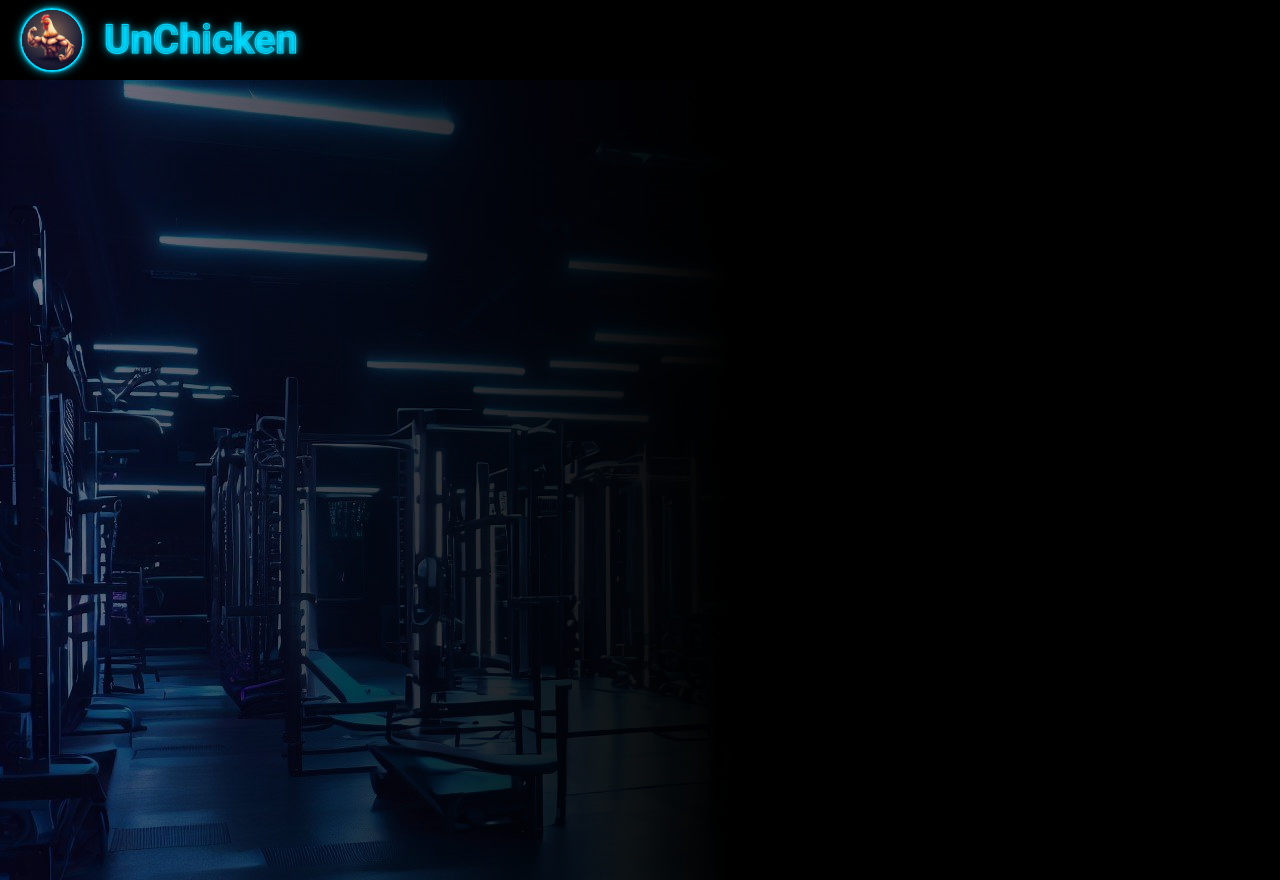
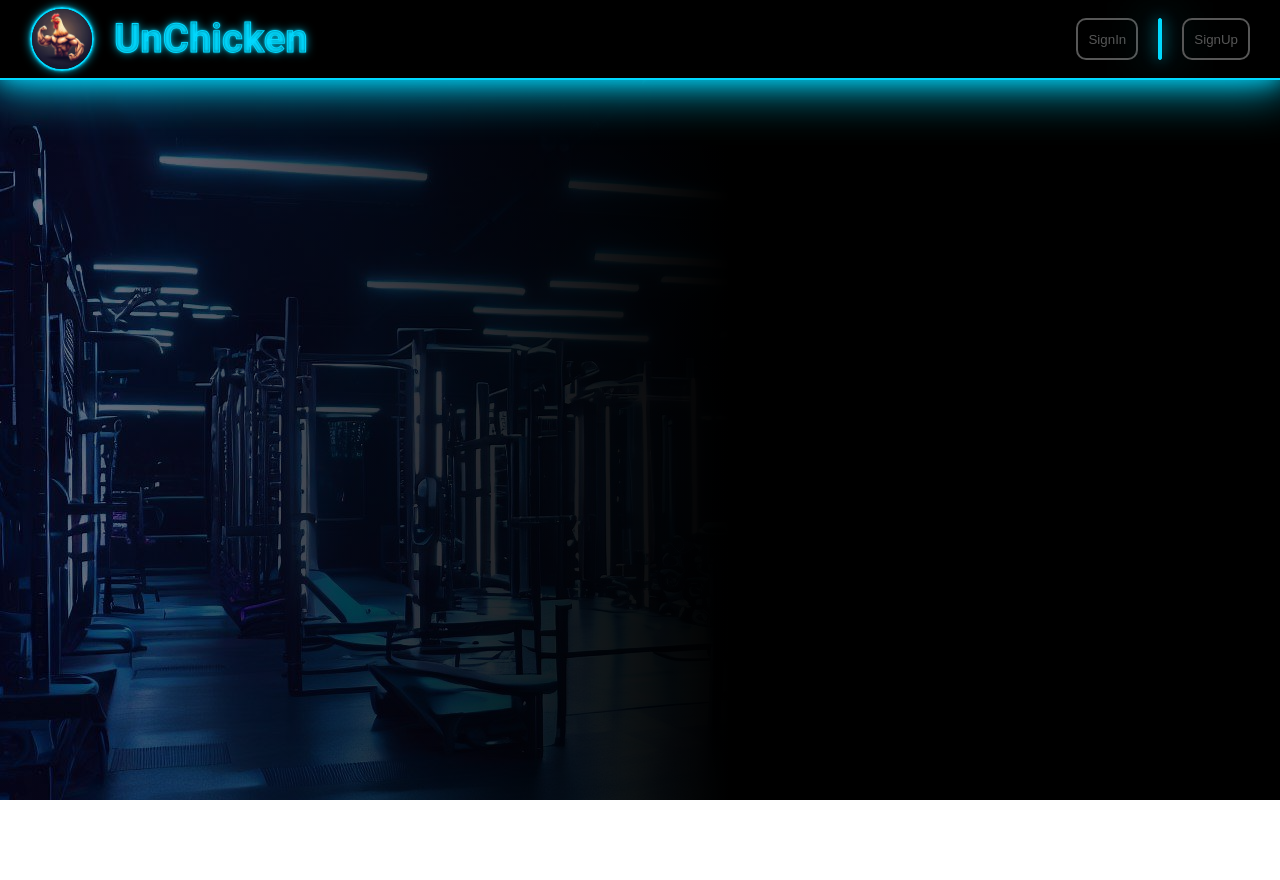
Before and after one commit to breno-aredes/UnChicken-frontend, a Next.js app: page / in a window 1280 px wide. After the commit the page ends 800 px from the top, so only its background shows below. Built offline with nearby package versions, Linux system fonts and the light colour scheme.

Commit message:
feat: finished header layout

```diff
--- /dev/null
+++ b/src/components/common/button.jsx
@@ -0,0 +1,20 @@
+import styled from "styled-components";
+
+export const NeonButton = styled.button`
+  display: inline-block;
+  cursor: pointer;
+  text-decoration: none;
+  padding: 10px 10px;
+  border-radius: 10px;
+  background-color: transparent;
+  transition: box-shadow 0.1s;
+  color: #575757;
+  border: 2px solid #575757;
+
+  :hover {
+    border: 2px solid #00d9ff;
+    color: #00d9ff;
+    box-shadow: 0 0 35px #00d9ff, 0 0 15px #00d9ffc0 inset;
+    text-shadow: 0px 0px 10px #00d9ffcc, 0px 0px 3px #00d9ff;
+  }
+`;
--- a/src/components/layout/header/index.js
+++ b/src/components/layout/header/index.js
@@ -1,4 +1,5 @@
-import { HeaderContainer, Logo } from "./style";
+import { NeonButton } from "@/components/common/button";
+import { BarNeon, HeaderContainer, LogBar, Logo } from "./style";
 
 export default function Header() {
   return (
@@ -7,6 +8,11 @@ export default function Header() {
         <img src="/UnChickenApp2.0.jpg"></img>
         <h1> UnChicken </h1>
       </Logo>
+      <LogBar>
+        <NeonButton>SignIn</NeonButton>
+        <BarNeon></BarNeon>
+        <NeonButton>SignUp</NeonButton>
+      </LogBar>
     </HeaderContainer>
   );
 }
--- a/src/components/layout/header/style.js
+++ b/src/components/layout/header/style.js
@@ -5,6 +5,16 @@ export const HeaderContainer = styled.div`
   height: 80px;
   display: flex;
   align-items: center;
+  justify-content: space-between;
+  width: 100%;
+  padding: 0px 30px 0px 30px;
+  box-sizing: border-box;
+  border-bottom: 2px solid #00d9ff;
+  color: #00d9ff;
+  box-shadow: 0 0 50px 5px #00d9ff, 0 0 20px #00d9ffc0;
+  position: fixed;
+  top: 0;
+  z-index: 1;
 `;
 
 export const Logo = styled.div`
@@ -12,7 +22,6 @@ export const Logo = styled.div`
   align-items: center;
 
   h1 {
-    color: #00fffd; /* Cor azul neon */
     margin-left: 20px;
     font-family: "Roboto", sans-serif;
     font-size: 40px;
@@ -24,9 +33,22 @@ export const Logo = styled.div`
 
   img {
     height: 60px;
-    margin-left: 20px;
     border-radius: 40px;
     border: 2px solid #00d9ff;
     box-shadow: 0px 0px 10px #00d9ffcc, 0px 0px 3px #00d9ff;
   }
 `;
+
+export const LogBar = styled.div`
+  display: flex;
+`;
+
+export const BarNeon = styled.div`
+  height: 40px;
+  width: 2px;
+  background-color: #00d9ff;
+  border: 1px solid #00d9ff;
+  border-radius: 4px;
+  box-shadow: 0 0 50px #00d9ff, 0 0 15px #00d9ffc0;
+  margin: 0 20px 0 20px;
+`;
```
